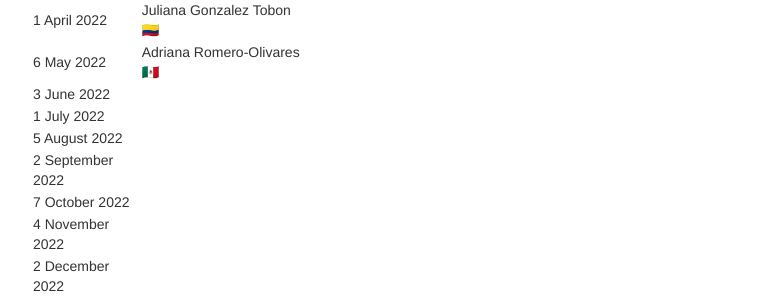
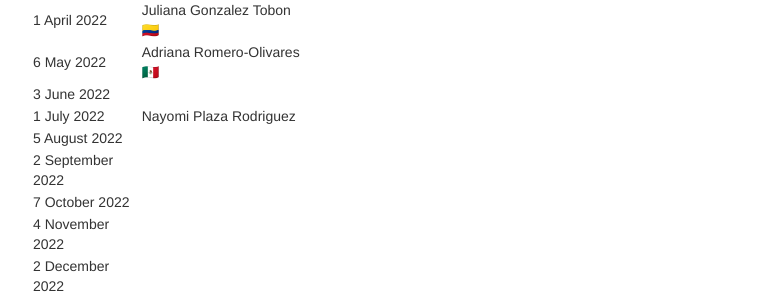
Before and after one commit to solislemuslab/solislemuslab.github.io, a Jekyll site: the page built from pages/talks.md, in a window 1280 px wide and 900 px high, scrolled down 3935 px. Shown: the part 259-559 px from the top of the window, without its empty margins (258-1021 px from the left). Built offline with Jekyll 4.4.1, drawn with Linux system fonts in a browser that asks for light colours.

Commit message:
added el zoominario talk

```diff
--- a/pages/talks.md
+++ b/pages/talks.md
@@ -271,7 +271,7 @@ Great! Please fill out [this google form](https://forms.gle/1kpZE1XrKe9YS9cHA)
 | 1 April 2022 | Juliana Gonzalez Tobon 🇨🇴 | |
 | 6 May 2022 | Adriana Romero-Olivares 🇲🇽 | |
 | 3 June 2022 |  | |
-| 1 July 2022 |  | |
+| 1 July 2022 | Nayomi Plaza Rodriguez | |
 | 5 August 2022 |  | |
 | 2 September 2022 |  | |
 | 7 October 2022 |  | |
```
